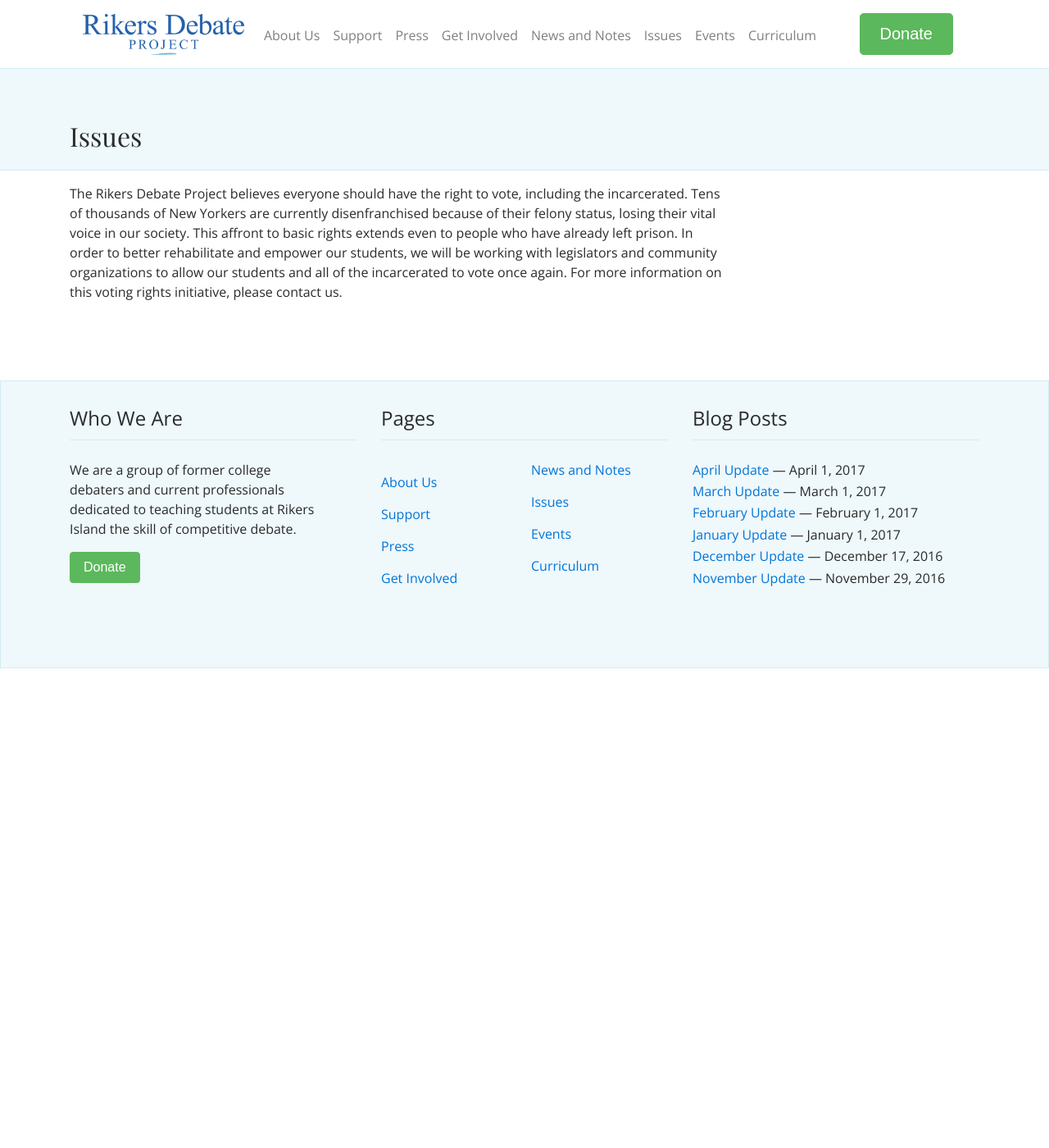
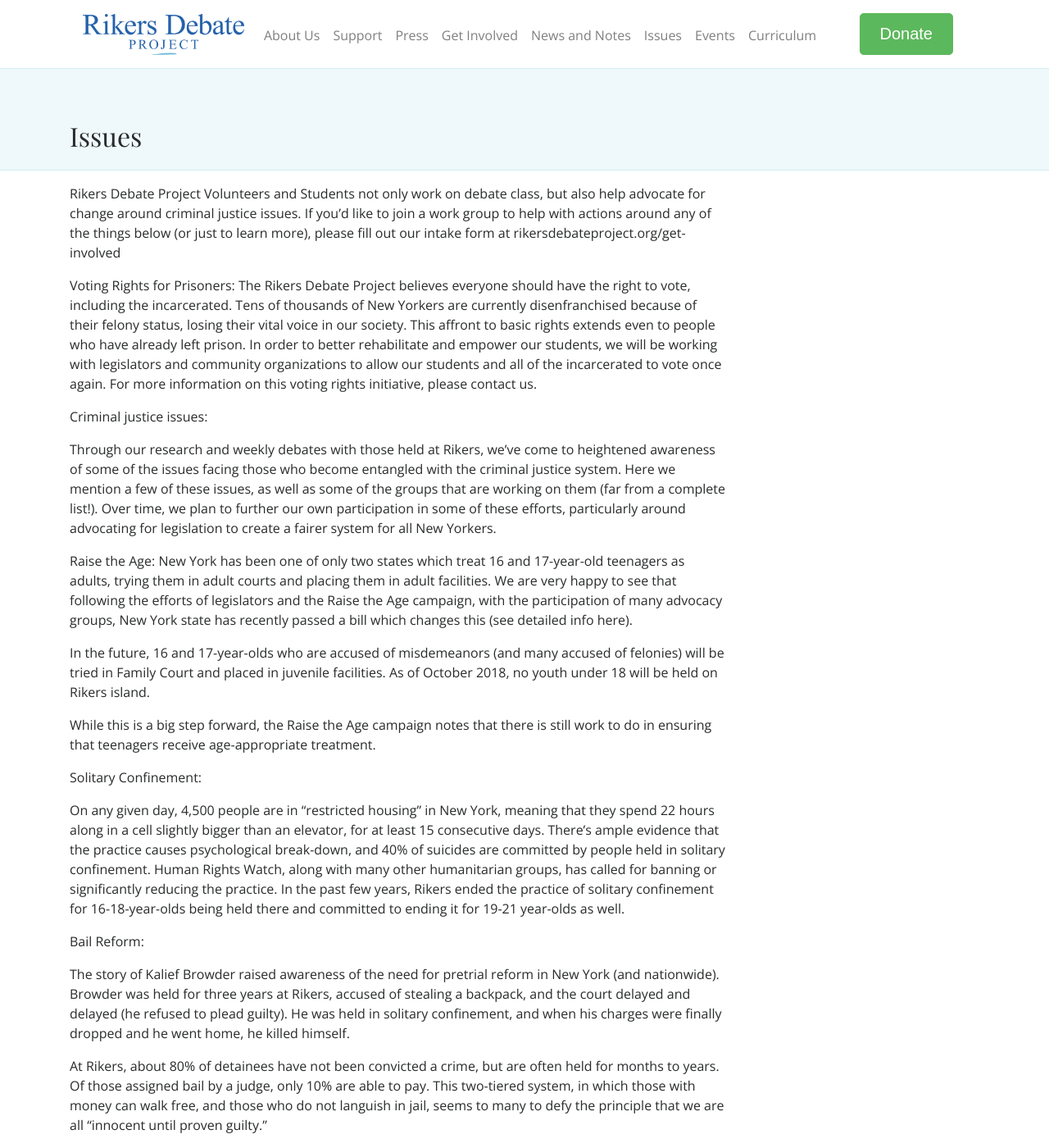
Before and after one commit to rikersdebateteam/rikers-debate-project, a Jekyll site: the page built from issues.md, in a window 1280 px wide and 1400 px high. Shown: the whole window at 82% size. Built offline with Jekyll 4.4.1, drawn with Linux system fonts in a browser that asks for light colours; nearby versions of some CDN libraries; some of the changed text lies outside the part shown.

Commit message:
Create issues.md

```diff
--- a/issues.md
+++ b/issues.md
@@ -3,4 +3,33 @@
 title: Issues
 ---
 
+Rikers Debate Project Volunteers and Students not only work on debate class, but also help advocate for change around criminal justice issues. If you'd like to join a work group to help with actions around any of the things below (or just to learn more), please fill out our intake form at rikersdebateproject.org/get-involved
+
+Voting Rights for Prisoners:
 The Rikers Debate Project believes everyone should have the right to vote, including the incarcerated. Tens of thousands of New Yorkers are currently disenfranchised because of their felony status, losing their vital voice in our society. This affront to basic rights extends even to people who have already left prison. In order to better rehabilitate and empower our students, we will be working with legislators and community organizations to allow our students and all of the incarcerated to vote once again. For more information on this voting rights initiative, please contact us.
+
+Criminal justice issues:
+
+Through our research and weekly debates with those held at Rikers, we’ve come to heightened awareness of some of the issues facing those who become entangled with the criminal justice system. Here we mention a few of these issues, as well as some of the groups that are working on them (far from a complete list!). Over time, we plan to further our own participation in some of these efforts, particularly around advocating for legislation to create a fairer system for all New Yorkers.
+
+Raise the Age:
+New York has been one of only two states which treat 16 and 17-year-old teenagers as adults, trying them in adult courts and placing them in adult facilities. We are very happy to see that following the efforts of legislators and the Raise the Age campaign, with the participation of many advocacy groups, New York state has recently passed a bill which changes this (see detailed info here).
+
+In the future, 16 and 17-year-olds who are accused of misdemeanors (and many accused of felonies) will be tried in Family Court and placed in juvenile facilities. As of October 2018, no youth under 18 will be held on Rikers island.
+
+While this is a big step forward, the Raise the Age campaign notes that there is still work to do in ensuring that teenagers receive age-appropriate treatment.
+
+Solitary Confinement:
+
+On any given day, 4,500 people are in “restricted housing” in New York, meaning that they spend 22 hours along in a cell slightly bigger than an elevator, for at least 15 consecutive days.  There’s ample evidence that the practice causes psychological break-down, and 40% of suicides are committed by people held in solitary confinement. Human Rights Watch, along with many other humanitarian groups, has called for banning or significantly reducing the practice.
+In the past few years, Rikers ended the practice of solitary confinement for 16-18-year-olds being held there and committed to ending it for 19-21 year-olds as well.
+
+Bail Reform:
+
+The story of Kalief Browder raised awareness of the need for pretrial reform in New York (and nationwide). Browder was held for three years at Rikers, accused of stealing a backpack, and the court delayed and delayed (he refused to plead guilty). He was held in solitary confinement, and when his charges were finally dropped and he went home, he killed himself.
+
+ At Rikers, about 80% of detainees have not been convicted a crime, but are often held for months to years. Of those assigned bail by a judge, only 10% are able to pay. This two-tiered system, in which those with money can walk free, and those who do not languish in jail, seems to many to defy the principle that we are all “innocent until proven guilty.”
+
+Bronx Freedom Fund and Brooklyn Bail Fund are two groups in New York who pay the bail for those who can’t afford it (they’re restricted to paying bail amounts under $2,000). Bronx Freedom Fund notes that defendants who await trial in jail are four times more likely to receive a prison sentence than those whose bail is paid. Brooklyn Bail Fund states that 95% of those whose bail they pay return for their court hearings. Both groups accept donations.
+
+Beyond the short-term fix of helping people pay bail, many advocacy groups are working on various ways of reducing the pretrial population. A 2017 report by an independent commission led by Former New York Chief Justice Lippman reviewed ways of reducing the Rikers pretrial population. Pretrial services could be used as opposed to holding people in Rikers, in many cases. Currently, state lawmakers are considering legislation to speed up trials (including “Kalief’s law”). Advocacy groups such as JustLeadershipUSA and Katal Center are pushing for this legislation as one way to reforming how we treat pretrial detainees in New York.
```
